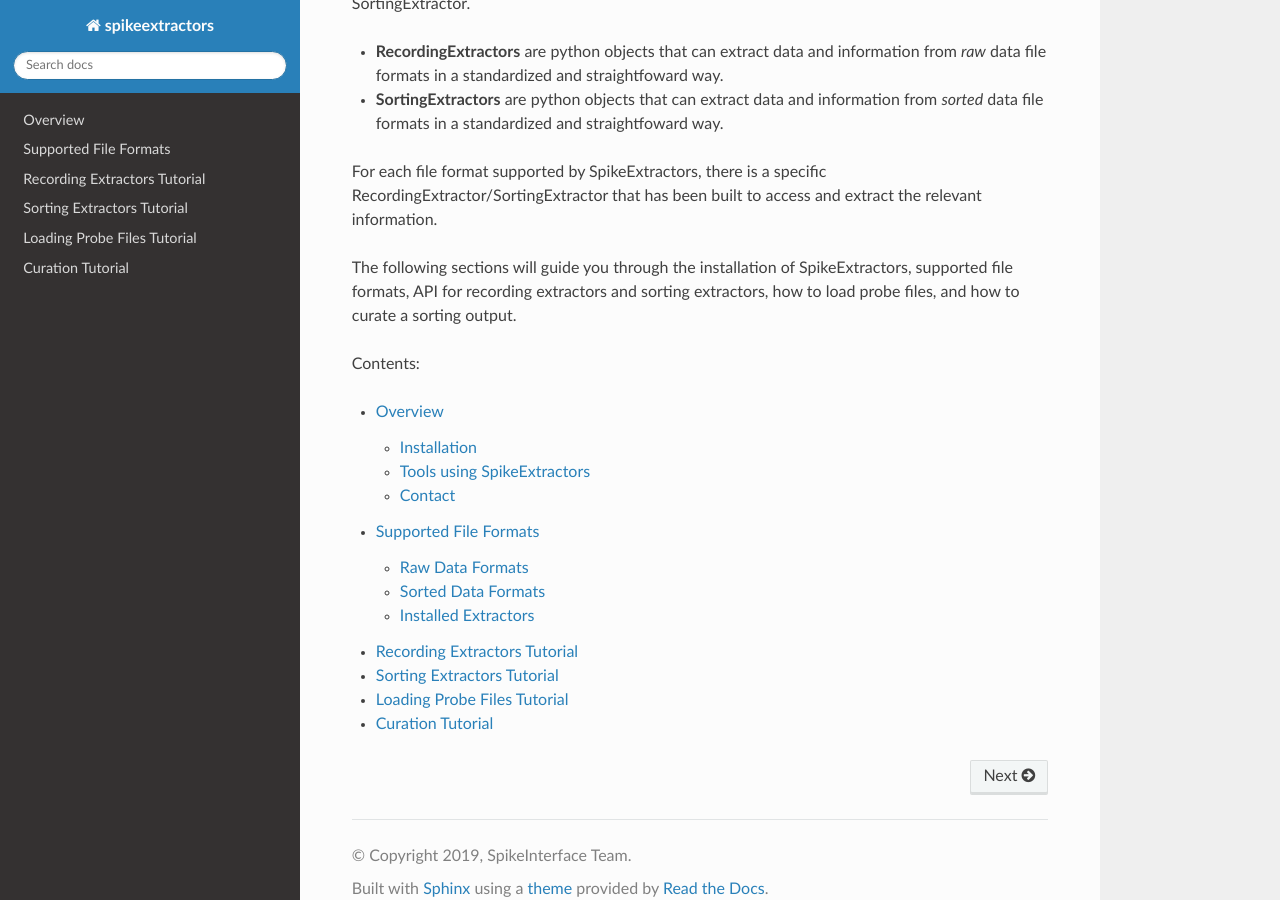
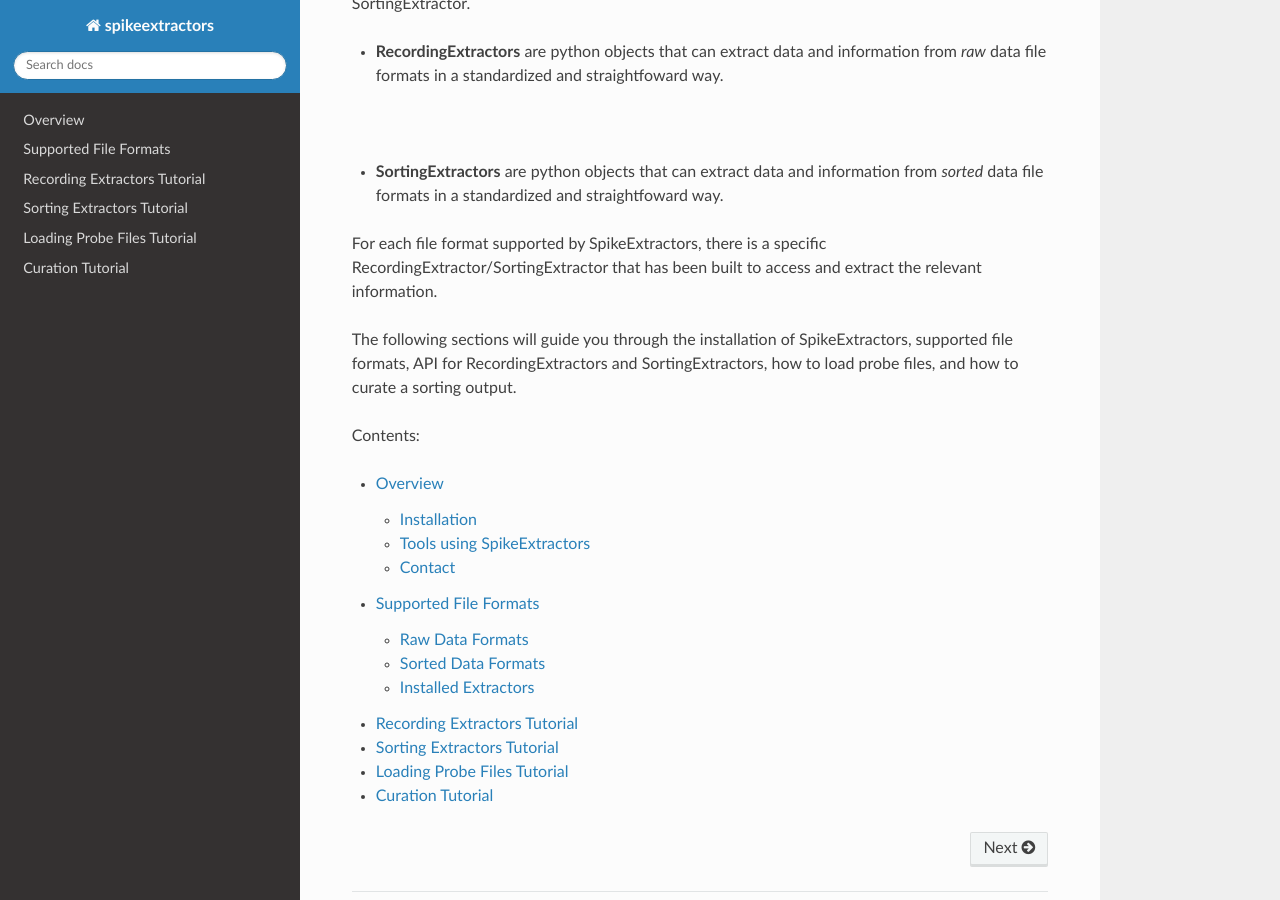
Before and after one commit to SpikeInterface/spikeextractors, a Sphinx documentation site: the page built from docs/index.rst, in a window 1280 px wide and 900 px high, scrolled down 672 px. Built offline with Sphinx 7.4.7 and the Read the Docs theme 2.0.0, drawn with Linux system fonts in a browser that asks for light colours.

Commit message:
Update index.rst

```diff
--- a/docs/index.rst
+++ b/docs/index.rst
@@ -19,13 +19,18 @@ In addition to implementing multi-format I/O for various formats, the framework
 
 The two most import classes in SpikeExtractors are the RecordingExtractor and the SortingExtractor.
 
-- **RecordingExtractors** are python objects that can extract data and information from *raw* data file formats in a standardized and straightfoward way.
+* **RecordingExtractors** are python objects that can extract data and information from *raw* data file formats in a standardized and straightfoward way.
 
-- **SortingExtractors** are python objects that can extract data and information from *sorted* data file formats in a standardized and straightfoward way.
+.. role:: raw-html(raw)
+    :format: html
+
+:raw-html:`<br />`
+
+* **SortingExtractors** are python objects that can extract data and information from *sorted* data file formats in a standardized and straightfoward way.
 
 For each file format supported by SpikeExtractors, there is a specific RecordingExtractor/SortingExtractor that has been built to access and extract the relevant information.
 
-The following sections will guide you through the installation of SpikeExtractors, supported file formats, API for recording extractors and sorting extractors, how to load probe files, and how to curate a sorting output.
+The following sections will guide you through the installation of SpikeExtractors, supported file formats, API for RecordingExtractors and SortingExtractors, how to load probe files, and how to curate a sorting output.
 
 Contents:
 
```
